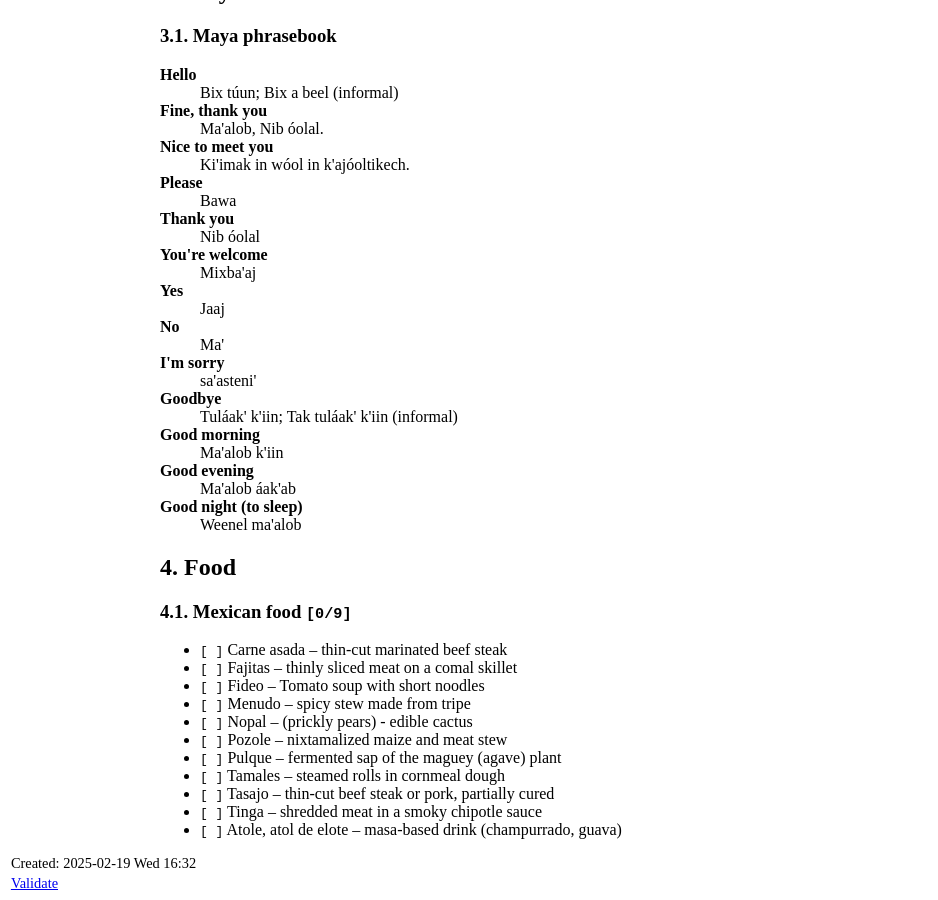
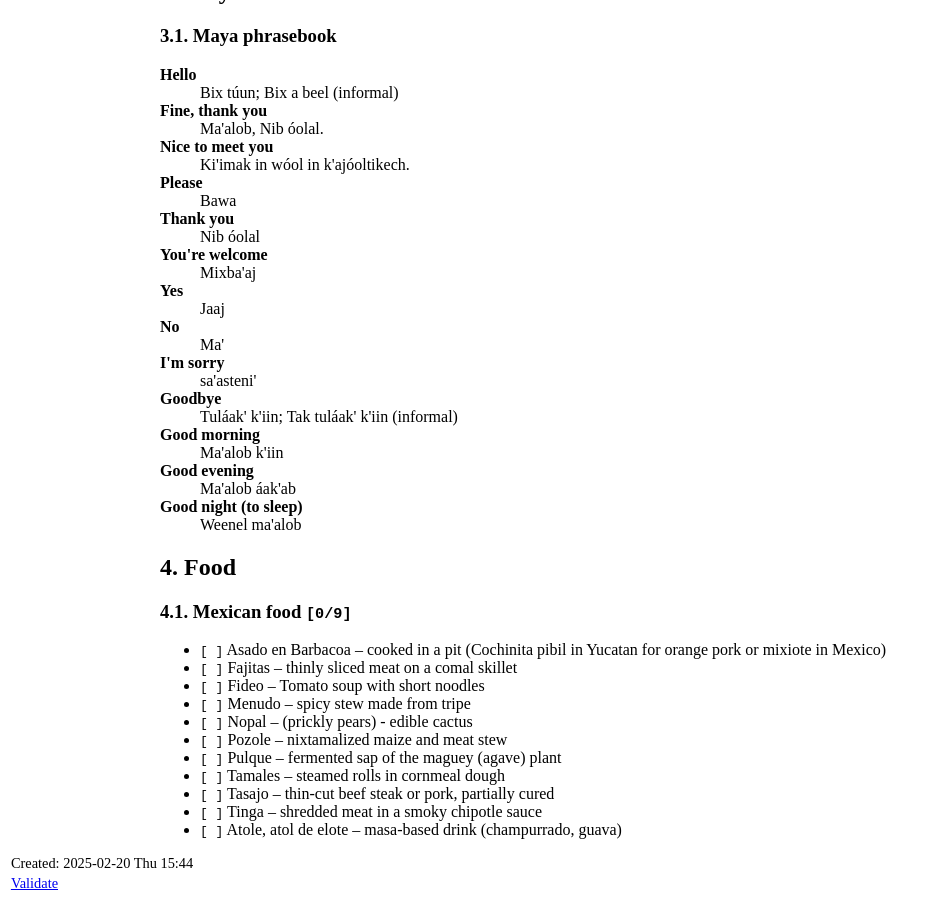
Before and after one commit to ssharoff/ssharoff.github.io, a Jekyll site: the page travel/mexico-plans.html, which Jekyll copies as it is, in a window 1280 px wide and 900 px high, scrolled down 2437 px. Shown: the whole window, without its empty margins (0-938 px from the left). Built offline with Jekyll 4.4.1, drawn with Linux system fonts in a browser that asks for light colours.

Commit message:
barbacoa and mixiote

```diff
--- a/travel/mexico-plans.html
+++ b/travel/mexico-plans.html
@@ -3,7 +3,7 @@
 "http://www.w3.org/TR/xhtml1/DTD/xhtml1-strict.dtd">
 <html xmlns="http://www.w3.org/1999/xhtml" lang="en" xml:lang="en">
 <head>
-<!-- 2025-02-19 Wed 16:32 -->
+<!-- 2025-02-20 Thu 15:44 -->
 <meta http-equiv="Content-Type" content="text/html;charset=utf-8" />
 <meta name="viewport" content="width=device-width, initial-scale=1" />
 <title>&lrm;</title>
@@ -228,12 +228,12 @@
 <body>
 <div id="content" class="content">
 
-<div id="outline-container-orgfe17904" class="outline-2">
-<h2 id="orgfe17904"><span class="section-number-2">1.</span> Yucatan</h2>
+<div id="outline-container-org575e736" class="outline-2">
+<h2 id="org575e736"><span class="section-number-2">1.</span> Yucatan</h2>
 <div class="outline-text-2" id="text-1">
 </div>
-<div id="outline-container-orgc51fb95" class="outline-3">
-<h3 id="orgc51fb95"><span class="section-number-3">1.1.</span> Tue 11 Mar: Arrival to Cancun <code>[0/3]</code></h3>
+<div id="outline-container-orgc6abcd8" class="outline-3">
+<h3 id="orgc6abcd8"><span class="section-number-3">1.1.</span> Tue 11 Mar: Arrival to Cancun <code>[0/3]</code></h3>
 <div class="outline-text-3" id="text-1-1">
 <ul class="org-ul">
 <li class="off"><code>[&#xa0;]</code> Landing 16:55;</li>
@@ -244,8 +244,8 @@
 </div>
 </div>
 
-<div id="outline-container-orga4b945e" class="outline-3">
-<h3 id="orga4b945e"><span class="section-number-3">1.2.</span> Wed 12 Mar: to Valladolid 2:20 <code>[1/5]</code></h3>
+<div id="outline-container-org36a6ece" class="outline-3">
+<h3 id="org36a6ece"><span class="section-number-3">1.2.</span> Wed 12 Mar: to Valladolid 2:20 <code>[1/5]</code></h3>
 <div class="outline-text-3" id="text-1-2">
 <ul class="org-ul">
 <li class="off"><code>[&#xa0;]</code> Coba^? <a href="https://maps.google.com/?cid=14302297260168381406">https://maps.google.com/?cid=14302297260168381406</a><br />
@@ -260,8 +260,8 @@ Cenote Dzinup <a href="https://maps.app.goo.gl/92Zzc5UtwJiYHH588">https://maps.a
 </div>
 </div>
 
-<div id="outline-container-orge963fbd" class="outline-3">
-<h3 id="orge963fbd"><span class="section-number-3">1.3.</span> Thu 13 Mar: to Uxmal 2:40 <code>[1/6]</code></h3>
+<div id="outline-container-org202e66d" class="outline-3">
+<h3 id="org202e66d"><span class="section-number-3">1.3.</span> Thu 13 Mar: to Uxmal 2:40 <code>[1/6]</code></h3>
 <div class="outline-text-3" id="text-1-3">
 <ul class="org-ul">
 <li class="off"><code>[&#xa0;]</code> Chichen Itza <a href="https://maps.google.com/?cid=8943762525109439898">https://maps.google.com/?cid=8943762525109439898</a></li>
@@ -275,8 +275,8 @@ Merida Museo Regional de Antropología <a href="https://maps.google.com/?cid=532
 </div>
 </div>
 
-<div id="outline-container-orgf5d9739" class="outline-3">
-<h3 id="orgf5d9739"><span class="section-number-3">1.4.</span> Fri 14 Mar: to Campeche 2:20  <code>[1/6]</code></h3>
+<div id="outline-container-org1687acf" class="outline-3">
+<h3 id="org1687acf"><span class="section-number-3">1.4.</span> Fri 14 Mar: to Campeche 2:20  <code>[1/6]</code></h3>
 <div class="outline-text-3" id="text-1-4">
 <ul class="org-ul">
 <li class="off"><code>[&#xa0;]</code> <a href="https://en.wikivoyage.org/wiki/Ruta_Puuc">https://en.wikivoyage.org/wiki/Ruta_Puuc</a></li>
@@ -290,8 +290,8 @@ Merida Museo Regional de Antropología <a href="https://maps.google.com/?cid=532
 </div>
 </div>
 
-<div id="outline-container-org76fc596" class="outline-3">
-<h3 id="org76fc596"><span class="section-number-3">1.5.</span> Sat 15 Mar: to Calakmul 4:00 <code>[0/4]</code></h3>
+<div id="outline-container-org8aa364b" class="outline-3">
+<h3 id="org8aa364b"><span class="section-number-3">1.5.</span> Sat 15 Mar: to Calakmul 4:00 <code>[0/4]</code></h3>
 <div class="outline-text-3" id="text-1-5">
 <ul class="org-ul">
 <li class="off"><code>[&#xa0;]</code> Xmuch Garden <a href="https://maps.google.com/?cid=3533563304664637259">https://maps.google.com/?cid=3533563304664637259</a></li>
@@ -303,8 +303,8 @@ Merida Museo Regional de Antropología <a href="https://maps.google.com/?cid=532
 </div>
 </div>
 
-<div id="outline-container-org575a3a7" class="outline-3">
-<h3 id="org575a3a7"><span class="section-number-3">1.6.</span> Sun 16 Mar:  Calakmul <code>[0/3]</code></h3>
+<div id="outline-container-org2376c0b" class="outline-3">
+<h3 id="org2376c0b"><span class="section-number-3">1.6.</span> Sun 16 Mar:  Calakmul <code>[0/3]</code></h3>
 <div class="outline-text-3" id="text-1-6">
 <ul class="org-ul">
 <li class="off"><code>[&#xa0;]</code> Calakmul (6:30 to 11:30) at Colhuas exit take the turn off to the site <a href="https://maps.google.com/?cid=6883804212059906013">https://maps.google.com/?cid=6883804212059906013</a></li>
@@ -314,8 +314,8 @@ Merida Museo Regional de Antropología <a href="https://maps.google.com/?cid=532
 </div>
 </div>
 
-<div id="outline-container-org9ebc9c6" class="outline-3">
-<h3 id="org9ebc9c6"><span class="section-number-3">1.7.</span> Mon 17 Mar: to Mahahual 3:50 <code>[0/2]</code></h3>
+<div id="outline-container-orgaab5630" class="outline-3">
+<h3 id="orgaab5630"><span class="section-number-3">1.7.</span> Mon 17 Mar: to Mahahual 3:50 <code>[0/2]</code></h3>
 <div class="outline-text-3" id="text-1-7">
 <ul class="org-ul">
 <li class="off"><code>[&#xa0;]</code> Kohunlich <a href="https://maps.google.com/?cid=8572165254962446644">https://maps.google.com/?cid=8572165254962446644</a> or <br />
@@ -327,8 +327,8 @@ Dzibanché <a href="https://maps.google.com/?cid=576071547476253571">https://map
 </div>
 </div>
 
-<div id="outline-container-orgc2a13d8" class="outline-3">
-<h3 id="orgc2a13d8"><span class="section-number-3">1.8.</span> Tue 18 Mar: Mahahual <code>[0/2]</code></h3>
+<div id="outline-container-orgc47db49" class="outline-3">
+<h3 id="orgc47db49"><span class="section-number-3">1.8.</span> Tue 18 Mar: Mahahual <code>[0/2]</code></h3>
 <div class="outline-text-3" id="text-1-8">
 <ul class="org-ul">
 <li class="off"><code>[&#xa0;]</code> Snorkelling</li>
@@ -337,8 +337,8 @@ Dzibanché <a href="https://maps.google.com/?cid=576071547476253571">https://map
 </div>
 </div>
 
-<div id="outline-container-org61c3c6c" class="outline-3">
-<h3 id="org61c3c6c"><span class="section-number-3">1.9.</span> Wed 19 Mar: Mahahual <code>[0/2]</code></h3>
+<div id="outline-container-org1e590d9" class="outline-3">
+<h3 id="org1e590d9"><span class="section-number-3">1.9.</span> Wed 19 Mar: Mahahual <code>[0/2]</code></h3>
 <div class="outline-text-3" id="text-1-9">
 <ul class="org-ul">
 <li class="off"><code>[&#xa0;]</code> Sian Ka'an Biosphere Reserve</li>
@@ -347,8 +347,8 @@ Dzibanché <a href="https://maps.google.com/?cid=576071547476253571">https://map
 </div>
 </div>
 
-<div id="outline-container-org288ce8f" class="outline-3">
-<h3 id="org288ce8f"><span class="section-number-3">1.10.</span> Thu 20 Mar: Mahahual <code>[0/0]</code></h3>
+<div id="outline-container-orgcb420b4" class="outline-3">
+<h3 id="orgcb420b4"><span class="section-number-3">1.10.</span> Thu 20 Mar: Mahahual <code>[0/0]</code></h3>
 <div class="outline-text-3" id="text-1-10">
 <ul class="org-ul">
 <li class="off"><code>[&#xa0;]</code> Swimming with turtles</li>
@@ -357,12 +357,12 @@ Dzibanché <a href="https://maps.google.com/?cid=576071547476253571">https://map
 </div>
 </div>
 
-<div id="outline-container-org6302560" class="outline-2">
-<h2 id="org6302560"><span class="section-number-2">2.</span> Mexico city</h2>
+<div id="outline-container-orgb2a2aad" class="outline-2">
+<h2 id="orgb2a2aad"><span class="section-number-2">2.</span> Mexico city</h2>
 <div class="outline-text-2" id="text-2">
 </div>
-<div id="outline-container-org218081a" class="outline-3">
-<h3 id="org218081a"><span class="section-number-3">2.1.</span> Fri 21 Mar: To Cancun airport 4:50 <code>[0/4]</code></h3>
+<div id="outline-container-orga3c49ee" class="outline-3">
+<h3 id="orga3c49ee"><span class="section-number-3">2.1.</span> Fri 21 Mar: To Cancun airport 4:50 <code>[0/4]</code></h3>
 <div class="outline-text-3" id="text-2-1">
 <ul class="org-ul">
 <li class="off"><code>[&#xa0;]</code> CUN-NLU, 13:50-15:20</li>
@@ -374,8 +374,8 @@ Dzibanché <a href="https://maps.google.com/?cid=576071547476253571">https://map
 </div>
 </div>
 
-<div id="outline-container-orgb666d92" class="outline-3">
-<h3 id="orgb666d92"><span class="section-number-3">2.2.</span> Sat 22 Mar: Chapultepec, Roma <code>[0/3]</code></h3>
+<div id="outline-container-org2acec94" class="outline-3">
+<h3 id="org2acec94"><span class="section-number-3">2.2.</span> Sat 22 Mar: Chapultepec, Roma <code>[0/3]</code></h3>
 <div class="outline-text-3" id="text-2-2">
 <ul class="org-ul">
 <li class="off"><code>[&#xa0;]</code> Museo de Anthropologia <a href="https://maps.google.com/?cid=9521483601320789284">https://maps.google.com/?cid=9521483601320789284</a></li>
@@ -386,8 +386,8 @@ Dzibanché <a href="https://maps.google.com/?cid=576071547476253571">https://map
 </div>
 </div>
 
-<div id="outline-container-orga11d2ae" class="outline-3">
-<h3 id="orga11d2ae"><span class="section-number-3">2.3.</span> Sun 23 Mar: Del Carmen <code>[0/3]</code></h3>
+<div id="outline-container-org61093f7" class="outline-3">
+<h3 id="org61093f7"><span class="section-number-3">2.3.</span> Sun 23 Mar: Del Carmen <code>[0/3]</code></h3>
 <div class="outline-text-3" id="text-2-3">
 <ul class="org-ul">
 <li class="off"><code>[&#xa0;]</code> Frida Kahlo <a href="https://maps.google.com/?cid=7062107075614930081">https://maps.google.com/?cid=7062107075614930081</a></li>
@@ -399,8 +399,8 @@ Dzibanché <a href="https://maps.google.com/?cid=576071547476253571">https://map
 </div>
 </div>
 
-<div id="outline-container-org774b1a1" class="outline-3">
-<h3 id="org774b1a1"><span class="section-number-3">2.4.</span> Mon 24 Mar:  <code>[0/4]</code></h3>
+<div id="outline-container-org2b7f3c8" class="outline-3">
+<h3 id="org2b7f3c8"><span class="section-number-3">2.4.</span> Mon 24 Mar:  <code>[0/4]</code></h3>
 <div class="outline-text-3" id="text-2-4">
 <ul class="org-ul">
 <li class="off"><code>[&#xa0;]</code> Zona Arquelógica Tlatelolco (Tlatelolco Archaeological Site) (entrance is on Lázaro Cárdenas) <a href="https://maps.google.com/?cid=1701952053221864427">https://maps.google.com/?cid=1701952053221864427</a></li>
@@ -413,15 +413,15 @@ Dzibanché <a href="https://maps.google.com/?cid=576071547476253571">https://map
 </div>
 </div>
 
-<div id="outline-container-orge3d2d28" class="outline-3">
-<h3 id="orge3d2d28"><span class="section-number-3">2.5.</span> Tue 25 Mar: <code>[0/3]</code></h3>
+<div id="outline-container-orgee2c62c" class="outline-3">
+<h3 id="orgee2c62c"><span class="section-number-3">2.5.</span> Tue 25 Mar: <code>[0/3]</code></h3>
 <div class="outline-text-3" id="text-2-5">
 <ul class="org-ul">
 <li class="off"><code>[&#xa0;]</code> Teotihuacán (del Norte, P. 8) <a href="https://maps.app.goo.gl/GKCyEQY65MUCFmJi6">https://maps.app.goo.gl/GKCyEQY65MUCFmJi6</a></li>
 </ul>
 </div>
 <ol class="org-ol">
-<li><a id="org1f2784d"></a>Future day away<br />
+<li><a id="org963d3c7"></a>Future day away<br />
 <div class="outline-text-4" id="text-2-5-1">
 <ul class="org-ul">
 <li class="off"><code>[&#xa0;]</code> Puebla: Cacaxtla or Cholula</li>
@@ -433,8 +433,8 @@ Dzibanché <a href="https://maps.google.com/?cid=576071547476253571">https://map
 </ol>
 </div>
 
-<div id="outline-container-orgd180119" class="outline-3">
-<h3 id="orgd180119"><span class="section-number-3">2.6.</span> Wed 26 Mar: Flight to Cancun <code>[0/3]</code></h3>
+<div id="outline-container-org02514ac" class="outline-3">
+<h3 id="org02514ac"><span class="section-number-3">2.6.</span> Wed 26 Mar: Flight to Cancun <code>[0/3]</code></h3>
 <div class="outline-text-3" id="text-2-6">
 <ul class="org-ul">
 <li class="off"><code>[&#xa0;]</code> MEX-CUN, 09:55-13:30</li>
@@ -445,12 +445,12 @@ Dzibanché <a href="https://maps.google.com/?cid=576071547476253571">https://map
 </div>
 </div>
 
-<div id="outline-container-org2fa91a6" class="outline-2">
-<h2 id="org2fa91a6"><span class="section-number-2">3.</span> Maya</h2>
+<div id="outline-container-org6201316" class="outline-2">
+<h2 id="org6201316"><span class="section-number-2">3.</span> Maya</h2>
 <div class="outline-text-2" id="text-3">
 </div>
-<div id="outline-container-org13f338e" class="outline-3">
-<h3 id="org13f338e"><span class="section-number-3">3.1.</span> Maya phrasebook</h3>
+<div id="outline-container-orgb14a267" class="outline-3">
+<h3 id="orgb14a267"><span class="section-number-3">3.1.</span> Maya phrasebook</h3>
 <div class="outline-text-3" id="text-3-1">
 <dl class="org-dl">
 <dt>Hello</dt><dd>Bix túun; Bix a beel (informal)</dd>
@@ -471,15 +471,15 @@ Dzibanché <a href="https://maps.google.com/?cid=576071547476253571">https://map
 </div>
 </div>
 
-<div id="outline-container-org4adad46" class="outline-2">
-<h2 id="org4adad46"><span class="section-number-2">4.</span> Food</h2>
+<div id="outline-container-orgd21a052" class="outline-2">
+<h2 id="orgd21a052"><span class="section-number-2">4.</span> Food</h2>
 <div class="outline-text-2" id="text-4">
 </div>
-<div id="outline-container-orga0abd50" class="outline-3">
-<h3 id="orga0abd50"><span class="section-number-3">4.1.</span> Mexican food <code>[0/9]</code></h3>
+<div id="outline-container-org82fd724" class="outline-3">
+<h3 id="org82fd724"><span class="section-number-3">4.1.</span> Mexican food <code>[0/9]</code></h3>
 <div class="outline-text-3" id="text-4-1">
 <ul class="org-ul">
-<li class="off"><code>[&#xa0;]</code> Carne asada &#x2013; thin-cut marinated beef steak</li>
+<li class="off"><code>[&#xa0;]</code> Asado en Barbacoa &#x2013; cooked in a pit (Cochinita pibil in Yucatan for orange pork or mixiote in Mexico)</li>
 <li class="off"><code>[&#xa0;]</code> Fajitas &#x2013; thinly sliced meat on a comal skillet</li>
 <li class="off"><code>[&#xa0;]</code> Fideo &#x2013; Tomato soup with short noodles</li>
 <li class="off"><code>[&#xa0;]</code> Menudo &#x2013; spicy stew made from tripe</li>
@@ -496,7 +496,7 @@ Dzibanché <a href="https://maps.google.com/?cid=576071547476253571">https://map
 </div>
 </div>
 <div id="postamble" class="status">
-<p class="date">Created: 2025-02-19 Wed 16:32</p>
+<p class="date">Created: 2025-02-20 Thu 15:44</p>
 <p class="validation"><a href="https://validator.w3.org/check?uri=referer">Validate</a></p>
 </div>
 </body>
--- a/travel/mexico-plans.org
+++ b/travel/mexico-plans.org
@@ -133,7 +133,7 @@
 
 * Food
 ** Mexican food [0/9]
-    + [ ] Carne asada -- thin-cut marinated beef steak
+    + [ ] Asado en Barbacoa -- cooked in a pit (Cochinita pibil in Yucatan for orange pork or mixiote in Mexico)
     + [ ] Fajitas -- thinly sliced meat on a comal skillet
     + [ ] Fideo -- Tomato soup with short noodles
     + [ ] Menudo -- spicy stew made from tripe
```
Also changed, not shown: 1 other file.
